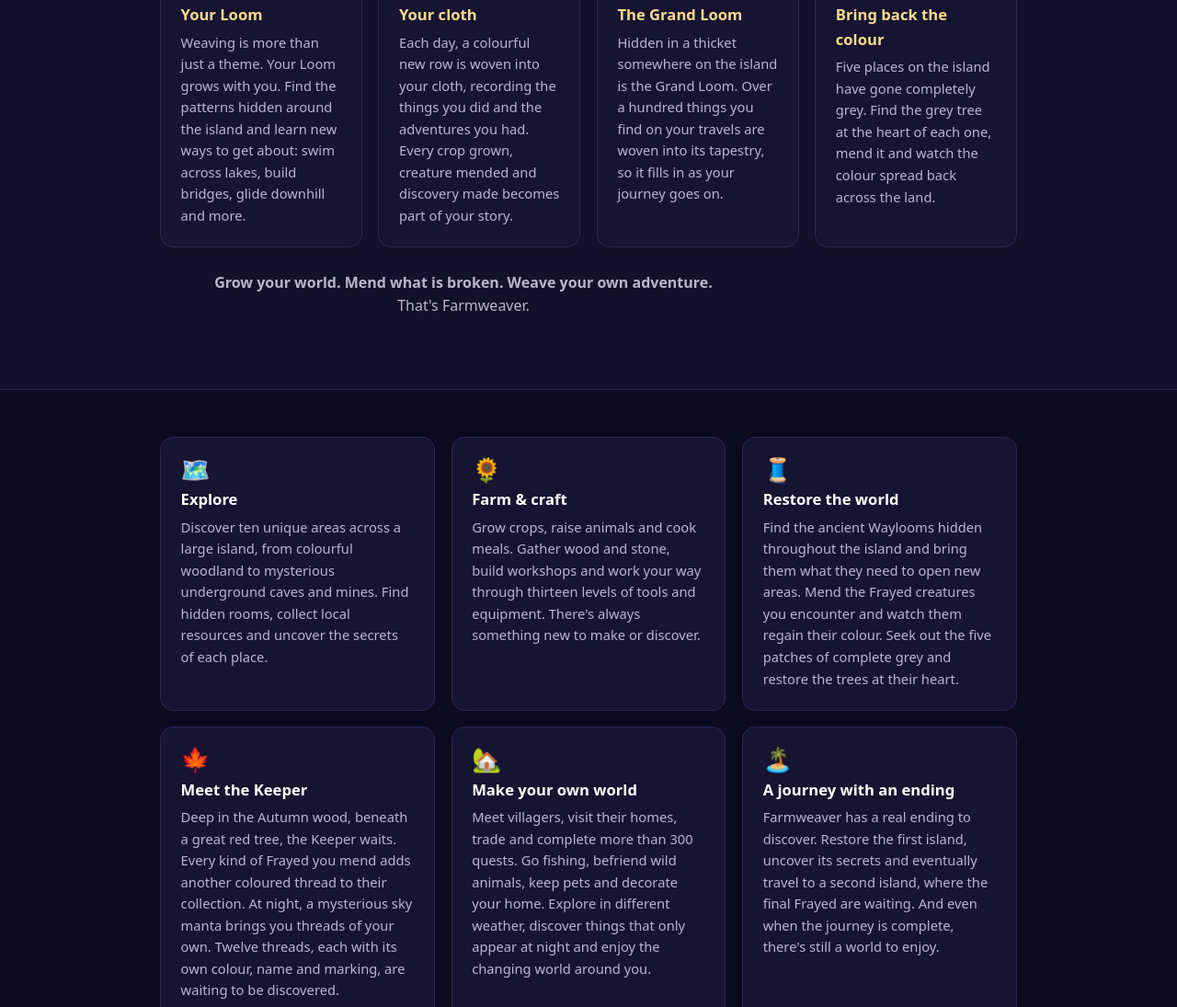
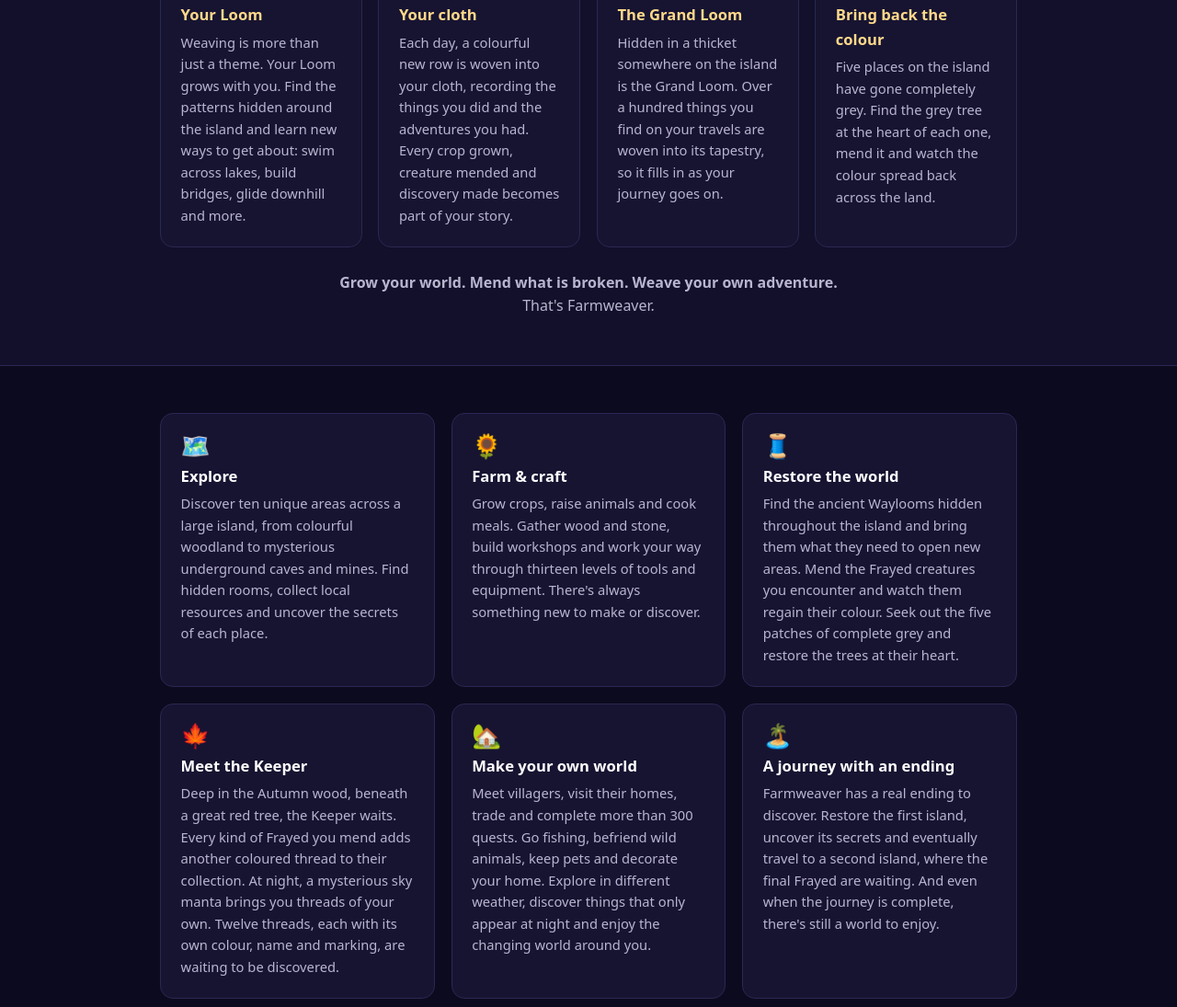
Before and after one commit to idlespaceweaver/idlespaceweaver.github.io, a plain HTML site: page farmweaver.html in a window 1280 px wide. Shown: the part 1858-2953 px from the top of the page at 92% size. Drawn offline with Linux system fonts and the light colour scheme.

Commit message:
Farmweaver page: centre the closing lines
Co-Authored-By: Claude Opus 5.5 <noreply@anthropic.com>

```diff
--- a/farmweaver.html
+++ b/farmweaver.html
@@ -124,7 +124,7 @@
   .farmpage .farmintro .lede { margin: 0 auto 0.9rem; }
   .farmpage .woven .grid.four { grid-template-columns: repeat(4, 1fr); }
   .farmpage .woven h3 { color: #ffd98a; }
-  .farmpage .woven .close { margin-top: 1.6rem; }
+  .farmpage .woven .close { margin: 1.6rem auto 0; text-align: center; }
   @media (max-width: 1000px) { .farmpage .woven .grid.four { grid-template-columns: repeat(2, 1fr); } }
   @media (max-width: 600px) { .farmpage .woven .grid.four { grid-template-columns: 1fr; } }
 </style>
```
